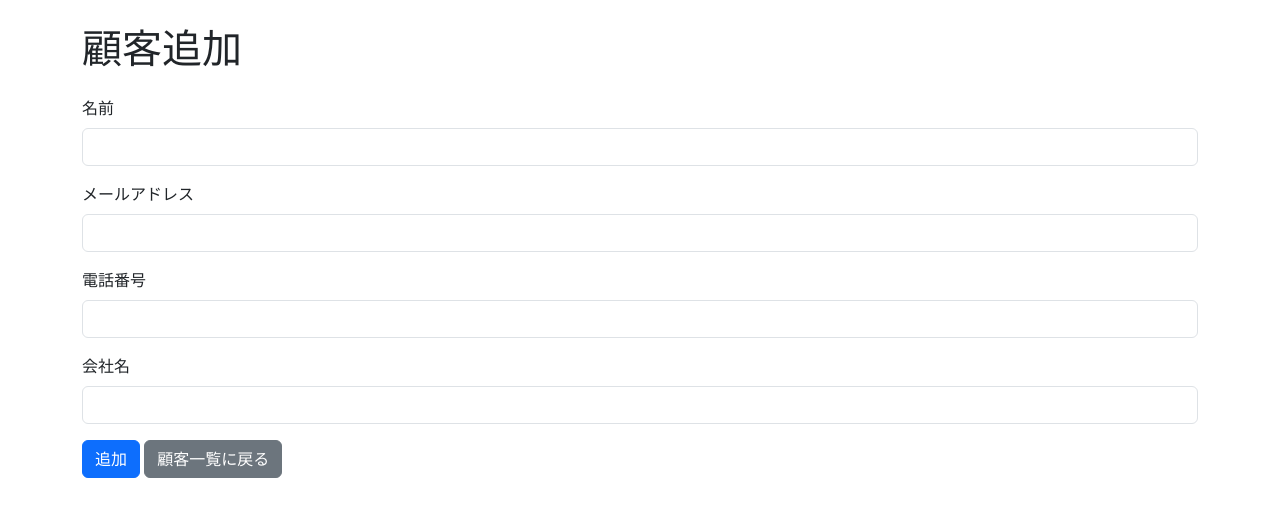
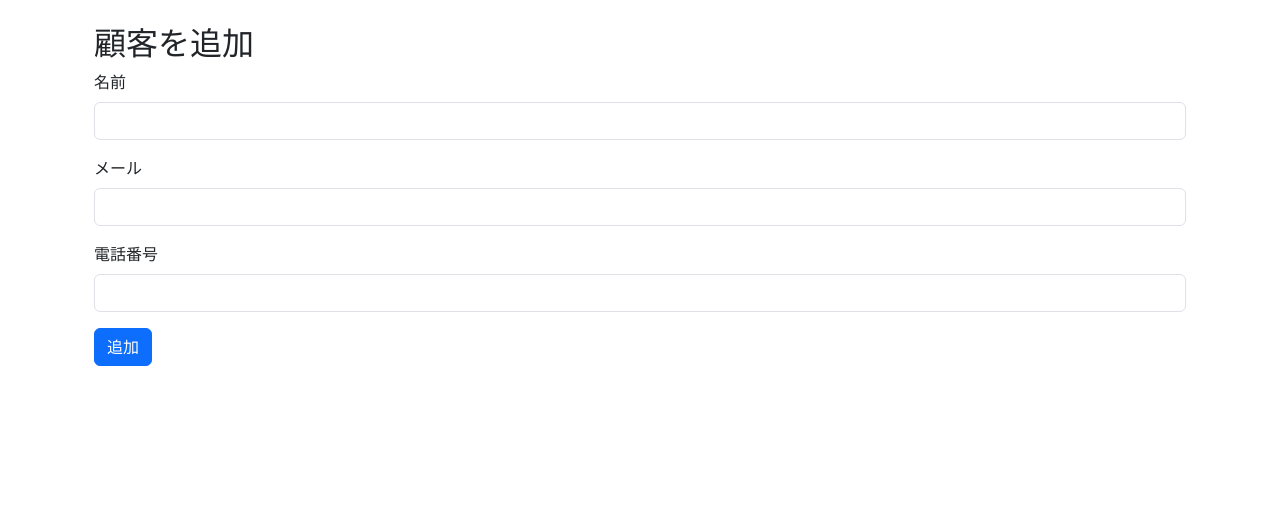
Before and after one commit to sk04237/customer_managementsystem, a Flask app: page /customers/add in a window 1280 px wide. Shown: the part 56-573 px from the top of the page. Run offline with Flask 3, Linux system fonts and the light colour scheme.

Commit message:
Update add_customer.html

```diff
--- a/app/templates/add_customer.html
+++ b/app/templates/add_customer.html
@@ -1,27 +1,22 @@
 {% extends "base.html" %}
 
-{% block title %}顧客追加{% endblock %}
-
 {% block content %}
-<h1 class="mb-4">顧客追加</h1>
-<form method="POST" class="needs-validation" novalidate>
+<div class="container">
+    <h2 class="mt-4">顧客を追加</h2>
+    <form method="POST">
         <div class="mb-3">
             <label for="name" class="form-label">名前</label>
             <input type="text" id="name" name="name" class="form-control" required>
         </div>
         <div class="mb-3">
-        <label for="email" class="form-label">メールアドレス</label>
+            <label for="email" class="form-label">メール</label>
             <input type="email" id="email" name="email" class="form-control" required>
         </div>
         <div class="mb-3">
             <label for="phone" class="form-label">電話番号</label>
-        <input type="text" id="phone" name="phone" class="form-control" required>
-    </div>
-    <div class="mb-3">
-        <label for="company" class="form-label">会社名</label>
-        <input type="text" id="company" name="company" class="form-control">
+            <input type="tel" id="phone" name="phone" class="form-control" required pattern="[0-9]{10,11}">
         </div>
         <button type="submit" class="btn btn-primary">追加</button>
-    <a href="/customers" class="btn btn-secondary">顧客一覧に戻る</a>
     </form>
+</div>
 {% endblock %}
```
Lines whose indentation alone changed are shown as unchanged.
